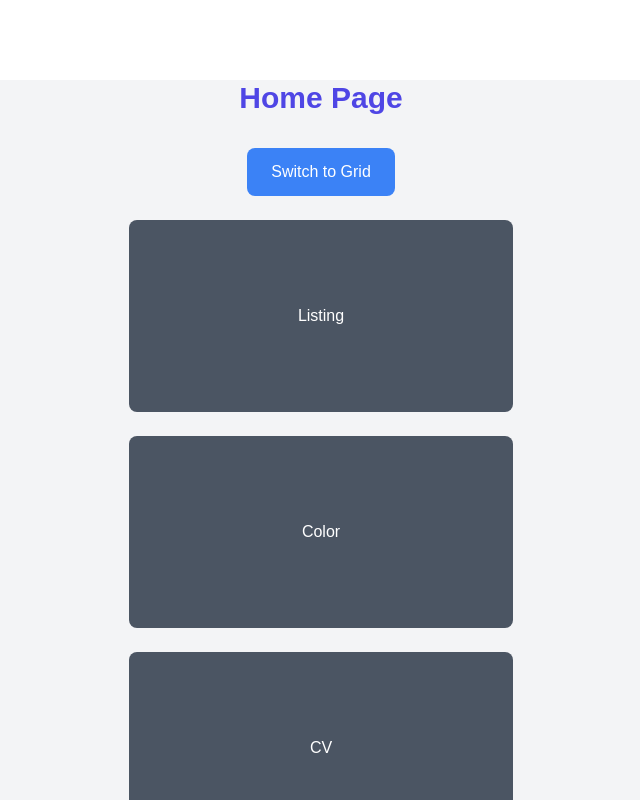
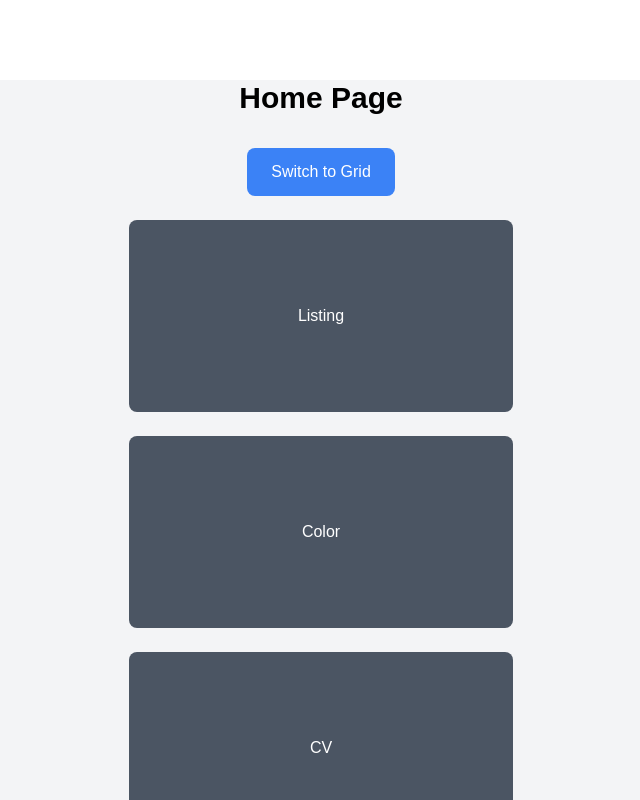
Before and after one commit to erdenejargall/uliral-1, a Next.js app: page / in a window 1280 px wide. Shown: the top 800 px of the page, without its empty margins (319-959 px from the left). Built offline with nearby package versions, Linux system fonts and the light colour scheme.

Commit message:
Update index.js

```diff
--- a/pages/index.js
+++ b/pages/index.js
@@ -16,7 +16,7 @@
 
   return (
     <div className="min-h-screen bg-gray-100">
-      <h1 className="text-center font-extrabold text-3xl text-indigo-600 mt-20">
+      <h1 className="text-center font-extrabold text-3xl text-black mt-20">
         Home Page
       </h1>
 
```
